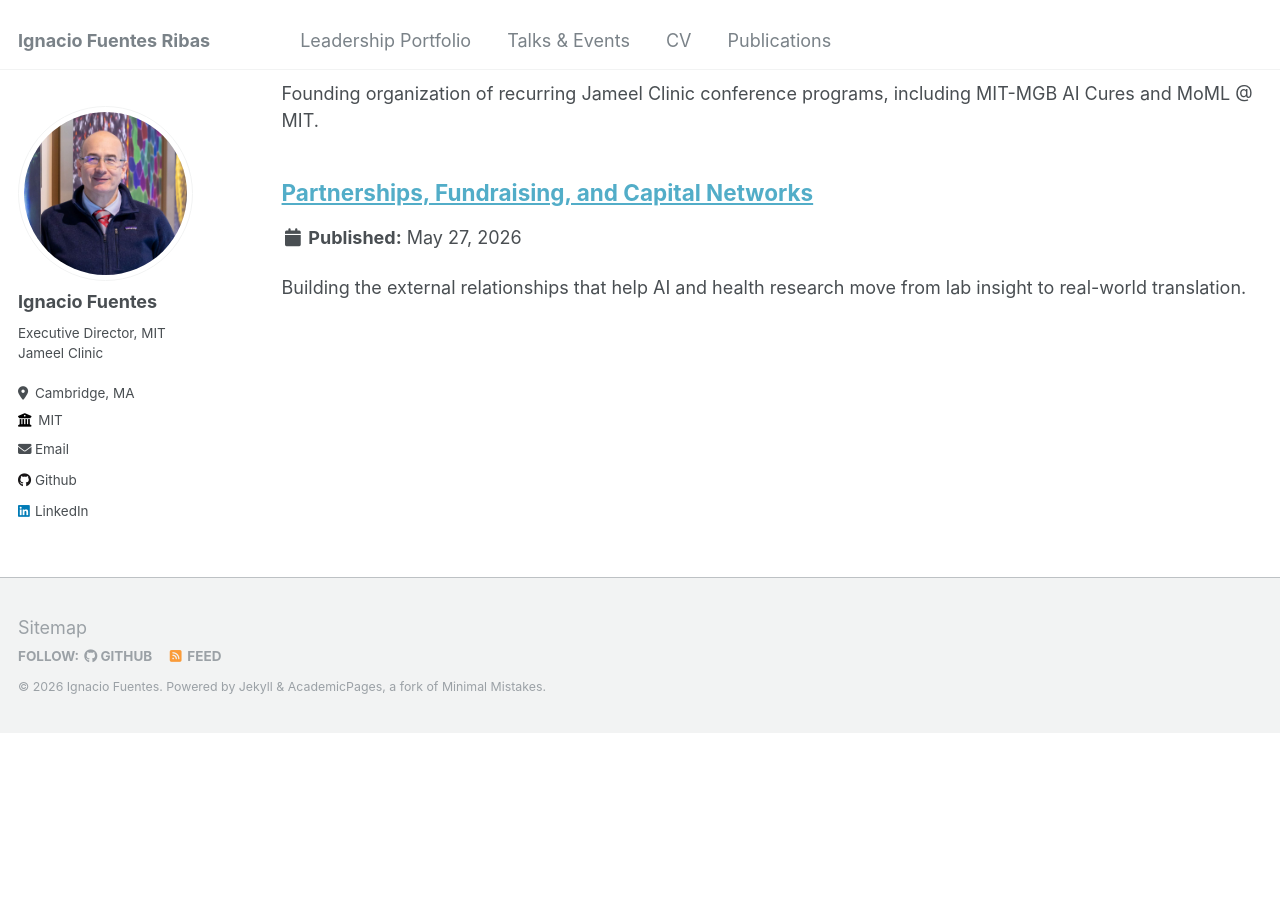
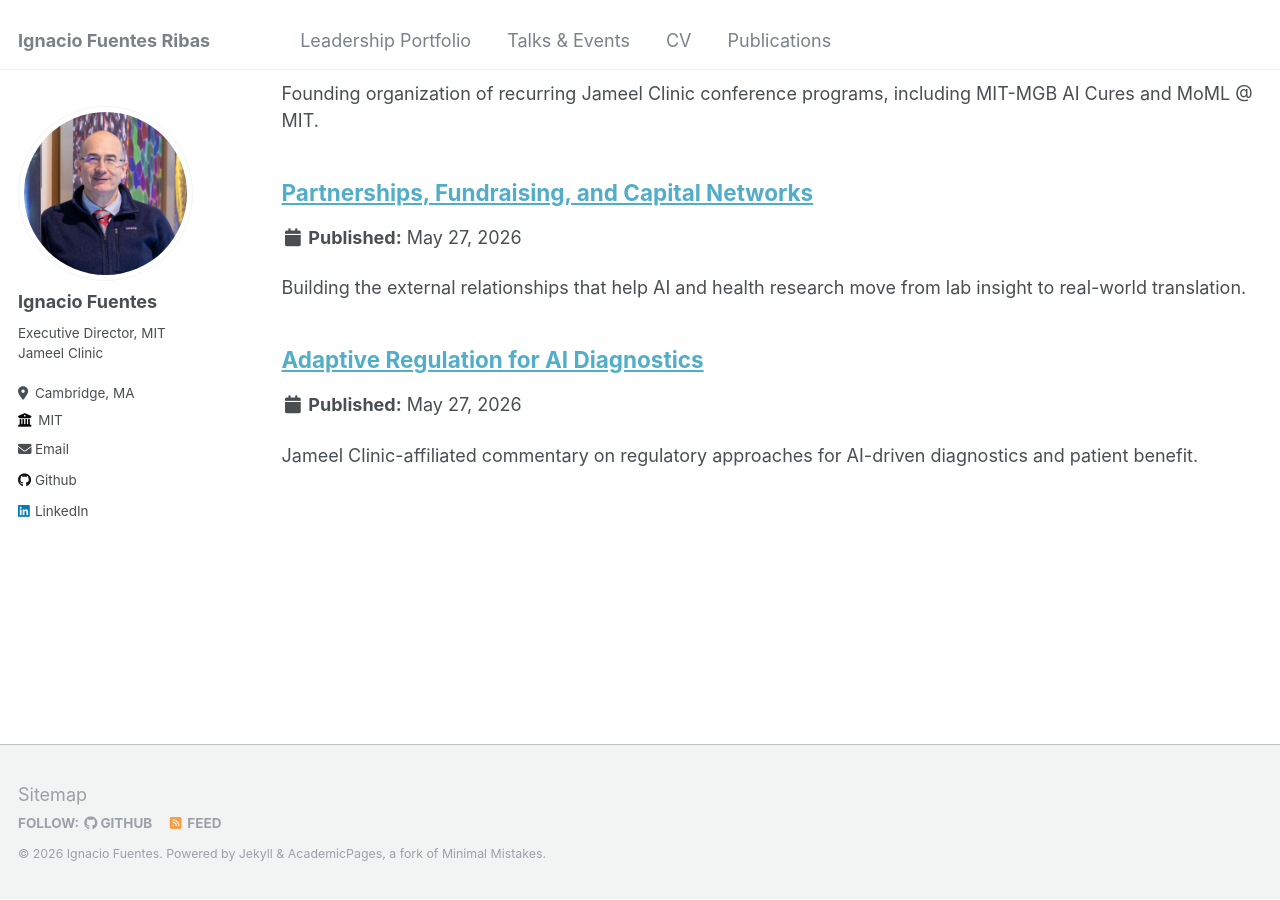
Before and after one commit to ifuentes3/ifuentes3.github.io, a Jekyll site: the page built from _pages/portfolio.html, in a window 1280 px wide and 900 px high, scrolled down 918 px. Built offline with Jekyll 4.4.1, drawn with Linux system fonts in a browser that asks for light colours; before the commit the page ends 1650 px from its top, so only the background shows below that.

Commit message:
Add AI diagnostics regulation commentary

```diff
--- a/_portfolio/portfolio-2.html
+++ b/_portfolio/portfolio-2.html
@@ -15,3 +15,7 @@ This includes supporting Jameel Clinic's global network activity, public program
 <p>
 Recent work includes engagement with ARPA-H and the Department of the Interior on the Aurora project.
 </p>
+
+<p>
+Related policy and translation work includes Jameel Clinic-affiliated commentary on adaptive regulatory approaches for AI-driven diagnostics and patient benefit.
+</p>
--- /dev/null
+++ b/_portfolio/portfolio-7.md
@@ -0,0 +1,12 @@
+---
+title: "Adaptive Regulation for AI Diagnostics"
+excerpt: "Jameel Clinic-affiliated commentary on regulatory approaches for AI-driven diagnostics and patient benefit."
+collection: portfolio
+---
+
+This editorial commentary by Frank C. Schuller and Insoo Hyun argues for adaptive regulatory approaches that can support patient benefit while keeping pace with AI-driven diagnostics.
+
+The piece is relevant to Ignacio's broader work at the intersection of clinical AI translation, policy engagement, responsible deployment, and the institutional pathways needed for health AI to move safely into practice.
+
+- [Journal article](https://journals.lww.com/jmai/fulltext/2025/12300/ai_driven_diagnostics_need_an_adaptive_regulatory.1.aspx)
+- [DOI](https://doi.org/10.21037/jmai-24-345)
```
